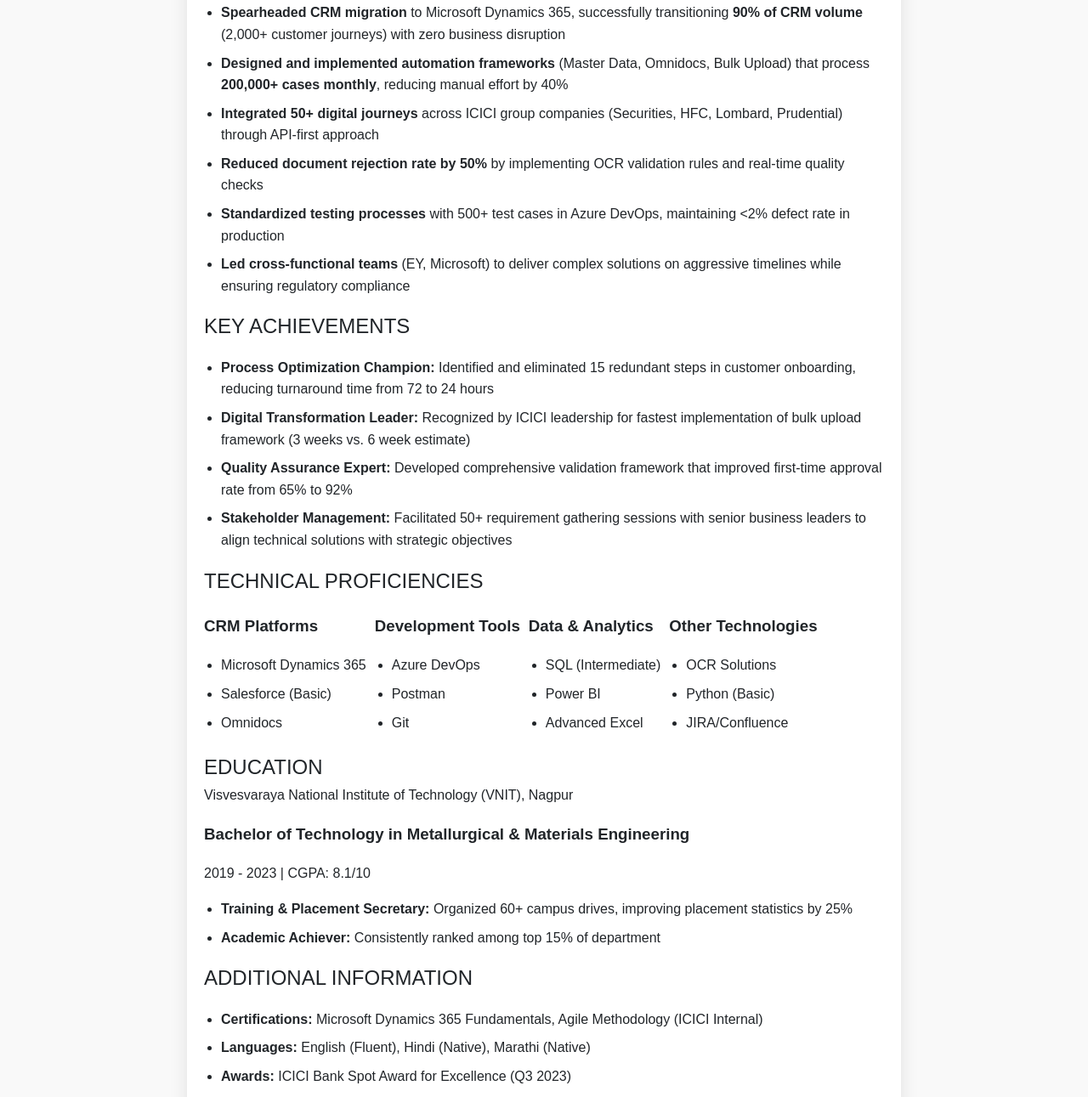
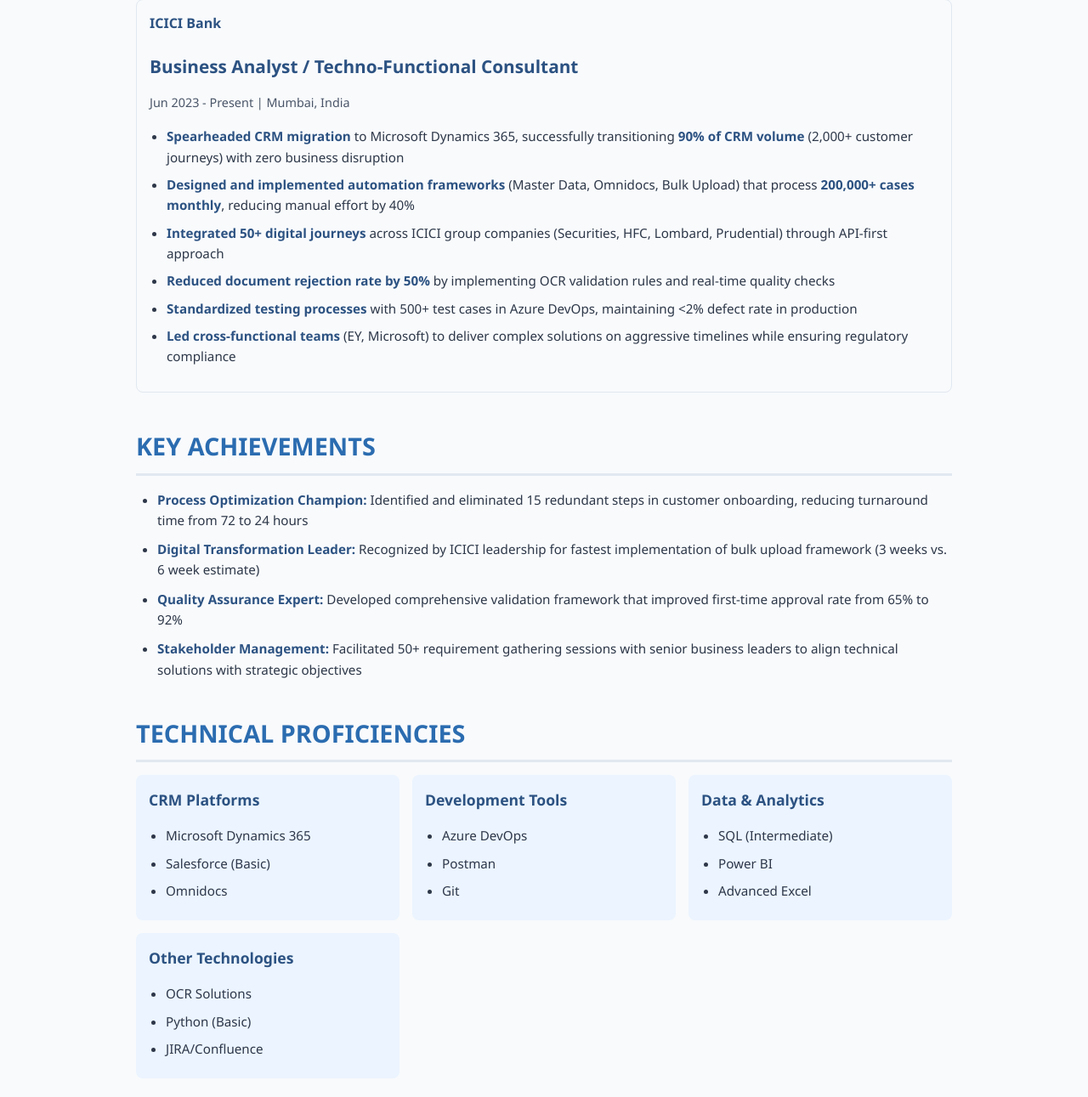
Before and after one commit to vaibhav172000/Vaibhav1720001, a plain HTML site: page index.html in a window 1280 px wide. Shown: the part 1509-2800 px from the top of the page at 85% size. Drawn offline with Linux system fonts and the light colour scheme.

Commit message:
Update style.css

```diff
--- a/style.css
+++ b/style.css
@@ -1,153 +1,265 @@
-/* Modern Resume Styles */
-:root {
-    --primary: #3a0ca3;  /* Deep blue */
-    --secondary: #4361ee; /* Lighter blue */
-    --light: #f8f9fa;
-    --dark: #212529;
-    --accent: #f72585;   /* Pink accent */
-}
-
 body {
-    font-family: 'Poppins', sans-serif;
-    line-height: 1.6;
-    color: var(--dark);
-    background-color: #f9f9f9;
-    margin: 0;
-    padding: 0;
+  font-family: 'Segoe UI', Tahoma, Geneva, Verdana, sans-serif;
+  margin: 0; /* Reset default body margin */
+  background-color: #f8fafc;
+  color: #2d3748;
+  line-height: 1.6; /* Slightly increased line height for better readability */
 }
 
 .container {
-    max-width: 800px;
-    margin: 20px auto;
+  max-width: 960px; /* Slightly wider container */
+  margin: 30px auto; /* Center the container with more top/bottom padding */
   padding: 20px;
-    background: white;
-    box-shadow: 0 0 20px rgba(0,0,0,0.1);
 }
 
-header {
-    background: linear-gradient(135deg, var(--primary), var(--secondary));
+.header {
+  background-color: #1a365d;
   color: white;
-    padding: 30px 0;
-    text-align: center;
-    margin-bottom: 30px;
-    border-radius: 8px 8px 0 0;
+  padding: 40px 20px; /* Increased padding */
+  margin-bottom: 30px; /* More space below header */
+  border-radius: 0 0 8px 8px; /* Slightly rounded bottom corners */
+  text-align: center; /* Center header content */
 }
 
-.header-content {
-    max-width: 600px;
-    margin: 0 auto;
+.header h1 {
+  font-size: 2.5em; /* Slightly larger main heading */
+  margin-bottom: 10px;
+  font-weight: 700; /* Stronger font weight */
 }
 
-h1 {
-    margin: 0;
-    font-size: 2.5rem;
-    letter-spacing: 1px;
+.header .tagline {
+  font-size: 1.1em;
+  opacity: 0.8;
+  margin-bottom: 20px;
+}
+
+.contact {
+  display: flex;
+  flex-wrap: wrap;
+  justify-content: center; /* Center contact items */
+  gap: 20px;
+  font-size: 0.9em;
+  margin-top: 20px;
+}
+
+.contact-item {
+  display: flex;
+  align-items: center;
+}
+
+.contact-item a {
+  color: white;
+  text-decoration: none;
+}
+
+.contact-item a:hover {
+  text-decoration: underline;
+}
+
+.icon {
+  margin-right: 8px;
+  font-size: 1em; /* Adjust icon size */
 }
 
 h2 {
-    margin: 5px 0 0;
-    font-weight: 300;
-    font-size: 1.5rem;
+  font-size: 1.8em;
+  color: #2b6cb0;
+  margin-top: 40px; /* More top margin for sections */
+  margin-bottom: 15px;
+  border-bottom: 3px solid #e2e8f0;
+  padding-bottom: 8px;
+  font-weight: 700;
 }
 
-.contact-info {
-    display: flex;
-    justify-content: center;
-    flex-wrap: wrap;
+h3 {
+  font-size: 1.2em;
+  color: #2c5282;
+  margin-bottom: 10px;
+  font-weight: 600;
+}
+
+ul {
+  padding-left: 25px;
+  margin-bottom: 15px;
+  list-style-type: disc; /* Use standard disc bullets */
+}
+
+li {
+  margin-bottom: 10px;
+}
+
+strong {
+  color: #2c5282;
+  font-weight: 700;
+}
+
+.highlight {
+  background-color: #ebf8ff;
+  padding: 20px;
+  border-left: 5px solid #3182ce;
+  margin-bottom: 30px;
+  border-radius: 0 8px 8px 0;
+}
+
+.highlight h2 {
+  margin-top: 0; /* Remove top margin for the first heading in highlight */
+}
+
+.metrics {
+  margin-bottom: 30px;
+}
+
+.metrics-grid {
+  display: grid;
+  grid-template-columns: repeat(auto-fit, minmax(150px, 1fr));
+  gap: 20px;
+}
+
+.metric {
+  background-color: #ebf4ff;
+  padding: 15px;
+  border-radius: 8px;
+  text-align: center;
+}
+
+.metric-value {
+  font-size: 2em;
+  font-weight: 700;
+  color: #2b6cb0;
+  margin-bottom: 5px;
+}
+
+.metric-label {
+  font-size: 0.9em;
+  color: #4a5568;
+}
+
+.skills {
+  margin-bottom: 30px;
+}
+
+.skills-container {
+  display: grid;
+  grid-template-columns: repeat(auto-fit, minmax(250px, 1fr)); /* Wider skill boxes */
   gap: 15px;
   margin-top: 15px;
 }
 
-.contact-info p {
-    margin: 0;
-    display: flex;
-    align-items: center;
-    gap: 5px;
+.skill-category {
+  background-color: #ebf4ff;
+  padding: 15px;
+  border-radius: 8px;
 }
 
-.contact-info a {
-    color: white;
-    text-decoration: none;
+.skill-category h3 {
+  margin-top: 0;
+  margin-bottom: 10px;
+  font-size: 1.1em;
 }
 
-.section {
-    margin-bottom: 30px;
-    padding-bottom: 20px;
-    border-bottom: 1px solid #eee;
+.skill-category ul {
+  padding-left: 20px;
+  margin-bottom: 0;
 }
 
-.section:last-child {
-    border-bottom: none;
+.skill-category li {
+  margin-bottom: 8px;
+  font-size: 0.95em;
 }
 
-.section h3 {
-    color: var(--primary);
-    display: flex;
-    align-items: center;
-    gap: 10px;
+.experience {
+  margin-bottom: 30px;
 }
 
-.item {
-    margin-bottom: 20px;
+.experience-item {
+  margin-bottom: 25px;
+  padding: 15px;
+  border: 1px solid #e2e8f0;
+  border-radius: 8px;
 }
 
-.item h4 {
-    margin: 0;
-    color: var(--secondary);
+.experience-item h3.job-title {
+  font-size: 1.3em;
+  margin-bottom: 5px;
 }
 
-.item h5 {
-    margin: 5px 0;
-    font-weight: 400;
-    color: #666;
+.experience-item .company {
+  font-weight: 700;
+  color: #2c5282;
+  margin-bottom: 5px;
 }
 
-ul {
+.experience-item .date-location {
+  font-size: 0.9em;
+  color: #4a5568;
+  margin-bottom: 10px;
+}
+
+.experience-item ul {
   padding-left: 20px;
 }
 
-li {
+.experience-item li {
   margin-bottom: 8px;
+  font-size: 0.95em;
 }
 
-.skills-container {
-    display: flex;
-    flex-wrap: wrap;
-    gap: 10px;
+.achievements {
+  margin-bottom: 30px;
 }
 
-.skills-container span {
-    background: #e9ecef;
-    padding: 5px 15px;
-    border-radius: 20px;
-    font-size: 0.9rem;
-    transition: all 0.3s ease;
+.achievements ul {
+  padding-left: 25px;
 }
 
-.skills-container span:hover {
-    background: var(--primary);
-    color: white;
-    transform: translateY(-2px);
+.achievements li {
+  margin-bottom: 10px;
+  font-size: 0.95em;
 }
 
-/* Responsive Design */
-@media (max-width: 600px) {
-    .container {
-        margin: 10px;
-        padding: 15px;
+.technical-proficiencies {
+  margin-bottom: 30px;
 }
 
-    h1 {
-        font-size: 2rem;
+.education {
+  margin-bottom: 30px;
 }
 
-    h2 {
-        font-size: 1.2rem;
+.education-item {
+  padding: 15px;
+  border: 1px solid #e2e8f0;
+  border-radius: 8px;
 }
 
-    .contact-info {
-        flex-direction: column;
-        align-items: center;
-        gap: 5px;
+.education-item h3.job-title {
+  font-size: 1.1em; /* Consistent heading size */
+  margin-bottom: 5px;
 }
+
+.education-item .company {
+  font-weight: 700;
+  color: #2c5282;
+  margin-bottom: 5px;
 }
+
+.education-item .date-location {
+  font-size: 0.9em;
+  color: #4a5568;
+  margin-bottom: 10px;
+}
+
+.education-item ul {
+  padding-left: 20px;
+}
+
+.education-item li {
+  margin-bottom: 8px;
+  font-size: 0.95em;
+}
+
+.additional-information ul {
+  padding-left: 25px;
+}
+
+.additional-information li {
+  margin-bottom:
```
Lines whose indentation alone changed are shown as unchanged.
